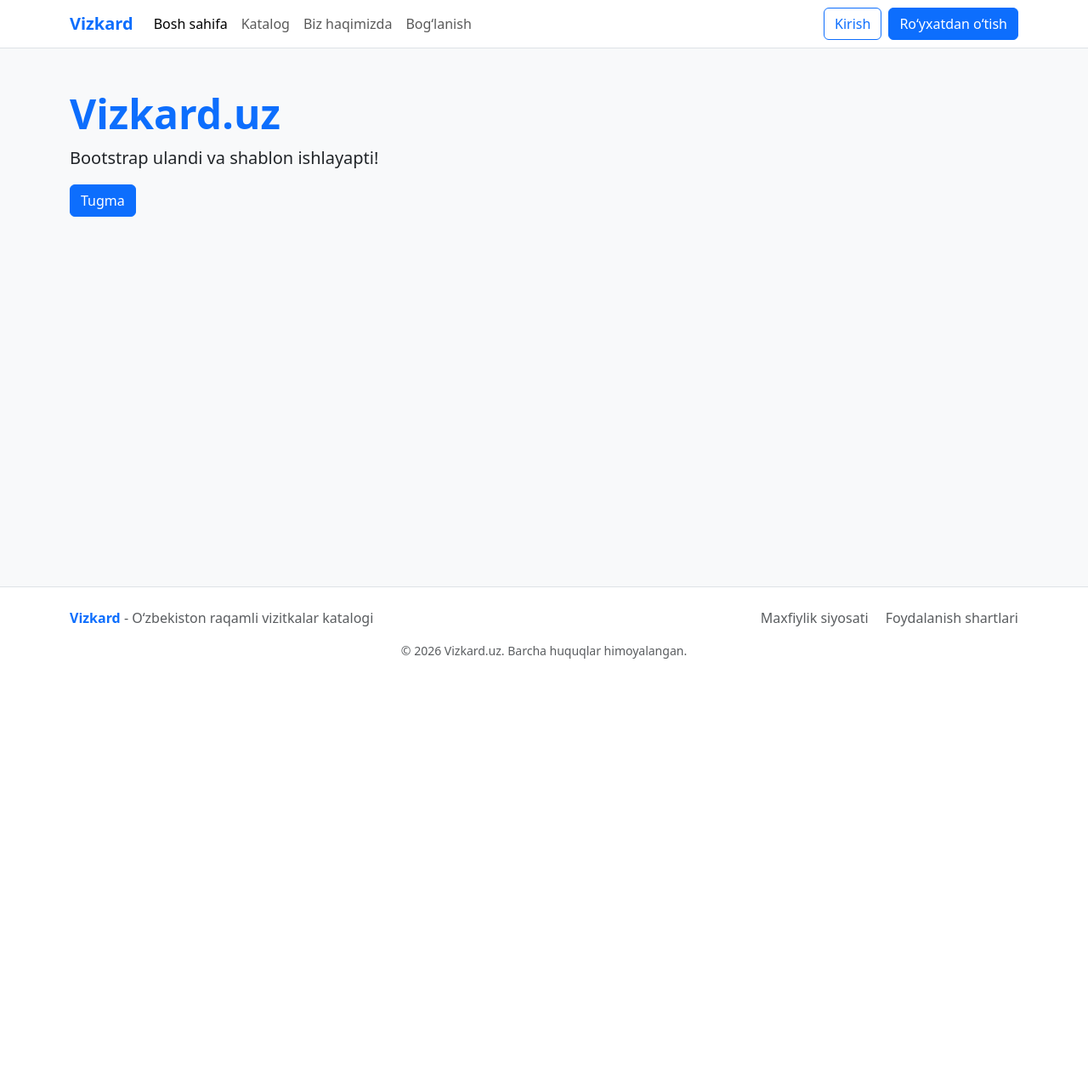
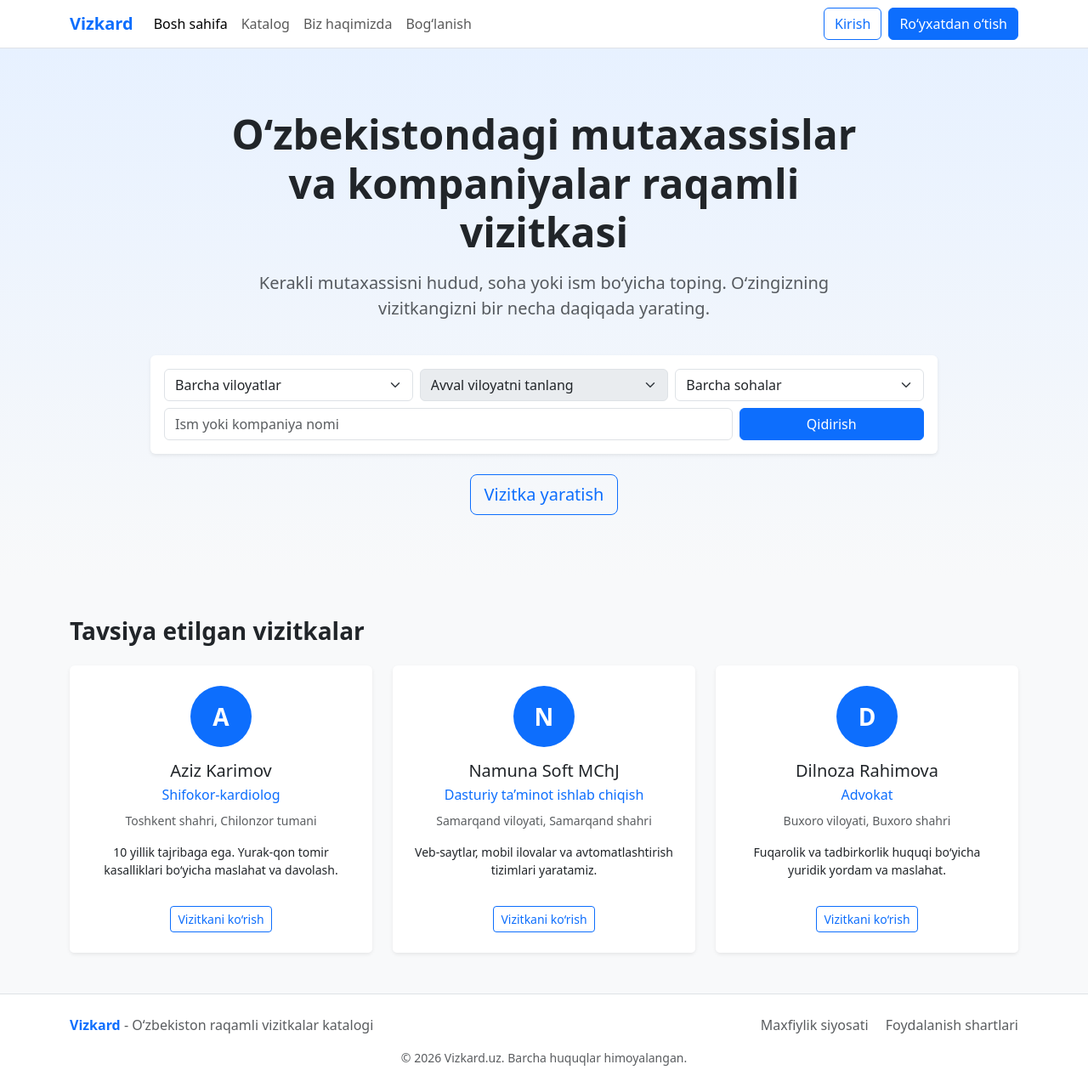
Before and after one commit to mJamshid1990/vizkard, a Django app: page / in a window 1280 px wide. Shown: the whole page at 85% size. Before the commit the page ends 775 px from the top, so only its background shows below. Run offline with Django 5.2, Linux system fonts and the light colour scheme.

Commit message:
Add home hero with search form and sample profile cards

```diff
--- a/apps/pages/views.py
+++ b/apps/pages/views.py
@@ -1,5 +1,25 @@
 from django.shortcuts import render
 
-# Create your views here.
+
 def home(request):
-    return render(request, "pages/home.html")
+    sample_cards = [
+        {
+            "name": "Aziz Karimov",
+            "profession": "Shifokor-kardiolog",
+            "location": "Toshkent shahri, Chilonzor tumani",
+            "description": "10 yillik tajribaga ega. Yurak-qon tomir kasalliklari bo‘yicha maslahat va davolash.",
+        },
+        {
+            "name": "Namuna Soft MChJ",
+            "profession": "Dasturiy ta’minot ishlab chiqish",
+            "location": "Samarqand viloyati, Samarqand shahri",
+            "description": "Veb-saytlar, mobil ilovalar va avtomatlashtirish tizimlari yaratamiz.",
+        },
+        {
+            "name": "Dilnoza Rahimova",
+            "profession": "Advokat",
+            "location": "Buxoro viloyati, Buxoro shahri",
+            "description": "Fuqarolik va tadbirkorlik huquqi bo‘yicha yuridik yordam va maslahat.",
+        },
+    ]
+    return render(request, "pages/home.html", {"cards": sample_cards})
--- a/static/css/style.css
+++ b/static/css/style.css
@@ -1,3 +1,19 @@
 body {
     background-color: #f8f9fa;
 }
+.hero {
+    background: linear-gradient(180deg, #e7f1ff 0%, #f8f9fa 100%);
+}
+
+.avatar {
+    width: 72px;
+    height: 72px;
+    border-radius: 50%;
+    background-color: #0d6efd;
+    color: #fff;
+    display: flex;
+    align-items: center;
+    justify-content: center;
+    font-size: 1.75rem;
+    font-weight: 600;
+}
--- /dev/null
+++ b/templates/includes/card.html
@@ -0,0 +1,12 @@
+<div class="card h-100 border-0 shadow-sm">
+    <div class="card-body text-center p-4">
+        <div class="avatar mx-auto mb-3">{{ card.name|slice:":1" }}</div>
+        <h5 class="card-title mb-1">{{ card.name }}</h5>
+        <p class="text-primary mb-2">{{ card.profession }}</p>
+        <p class="text-muted small mb-3">{{ card.location }}</p>
+        <p class="card-text small">{{ card.description }}</p>
+    </div>
+    <div class="card-footer bg-white border-0 pb-4 text-center">
+        <a href="#" class="btn btn-outline-primary btn-sm">Vizitkani ko‘rish</a>
+    </div>
+</div>
--- a/templates/pages/home.html
+++ b/templates/pages/home.html
@@ -1,11 +1,71 @@
 {% extends "base.html" %}
 
-{% block title %}Vizkard.uz{% endblock %}
+{% block title %}Vizkard.uz - Raqamli vizitkalar katalogi{% endblock %}
 
 {% block content %}
-<div class="container py-5">
-    <h1 class="display-5 fw-bold text-primary">Vizkard.uz</h1>
-    <p class="lead">Bootstrap ulandi va shablon ishlayapti!</p>
-    <a href="#" class="btn btn-primary">Tugma</a>
-</div>
+<section class="hero py-5">
+    <div class="container py-4">
+        <div class="row justify-content-center text-center">
+            <div class="col-lg-8">
+                <h1 class="display-5 fw-bold">O‘zbekistondagi mutaxassislar va kompaniyalar raqamli vizitkasi</h1>
+                <p class="lead text-muted mt-3">Kerakli mutaxassisni hudud, soha yoki ism bo‘yicha toping. O‘zingizning vizitkangizni bir necha daqiqada yarating.</p>
+            </div>
+        </div>
+
+        <div class="row justify-content-center mt-4">
+            <div class="col-lg-10">
+                <form class="card shadow-sm border-0 p-3" method="get" action="#">
+                    <div class="row g-2">
+                        <div class="col-md-4">
+                            <select class="form-select" name="region" aria-label="Viloyat">
+                                <option value="">Barcha viloyatlar</option>
+                                <option>Toshkent shahri</option>
+                                <option>Samarqand viloyati</option>
+                                <option>Buxoro viloyati</option>
+                            </select>
+                        </div>
+                        <div class="col-md-4">
+                            <select class="form-select" name="district" aria-label="Tuman yoki shahar" disabled>
+                                <option value="">Avval viloyatni tanlang</option>
+                            </select>
+                        </div>
+                        <div class="col-md-4">
+                            <select class="form-select" name="category" aria-label="Faoliyat sohasi">
+                                <option value="">Barcha sohalar</option>
+                                <option>Shifokor</option>
+                                <option>Advokat</option>
+                                <option>IT mutaxassisi</option>
+                            </select>
+                        </div>
+                    </div>
+                    <div class="row g-2 mt-0">
+                        <div class="col-md-9">
+                            <input type="text" class="form-control" name="q" placeholder="Ism yoki kompaniya nomi" aria-label="Ism yoki kompaniya nomi">
+                        </div>
+                        <div class="col-md-3 d-grid">
+                            <button type="submit" class="btn btn-primary">Qidirish</button>
+                        </div>
+                    </div>
+                </form>
+            </div>
+        </div>
+
+        <div class="text-center mt-4">
+            <a href="#" class="btn btn-outline-primary btn-lg">Vizitka yaratish</a>
+        </div>
+    </div>
+</section>
+
+<section class="py-5">
+    <div class="container">
+        <h2 class="h3 fw-bold mb-4">Tavsiya etilgan vizitkalar</h2>
+        <div class="row g-4">
+            {% for card in cards %}
+            <div class="col-md-6 col-lg-4">
+                {% include "includes/card.html" %}
+            </div>
+            {% endfor %}
+        </div>
+    </div>
+</section>
 {% endblock %}
```
